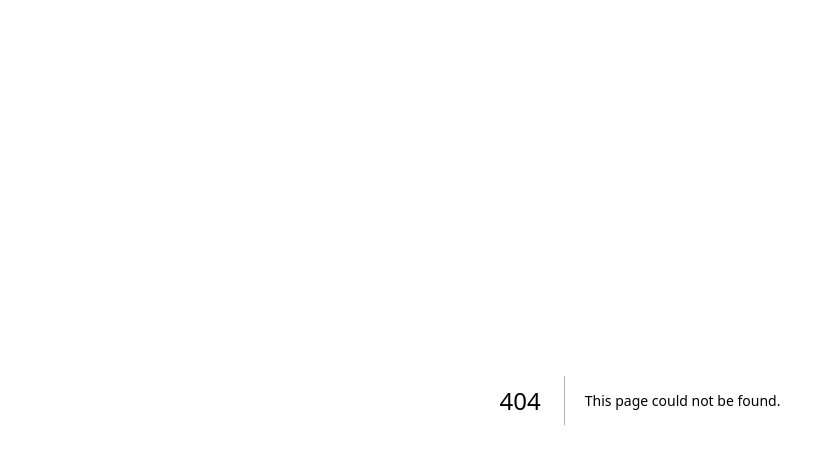
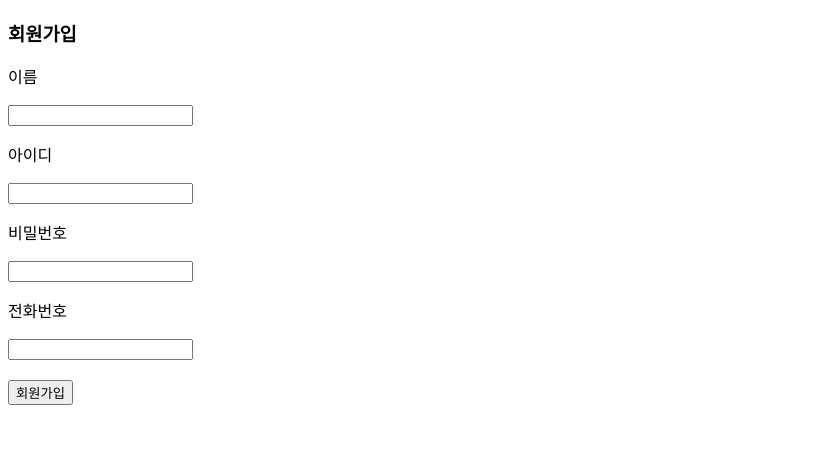
Before and after one commit to mandlake/baekjoon-rod-frontend, a Next.js app: page /join in a window 1280 px wide. Before the commit this address had no page. Shown: the top 464 px of the page, without its empty margins (0-835 px from the left). Built offline with nearby package versions, Linux system fonts and the light colour scheme.

Commit message:
240320 update

```diff
--- /dev/null
+++ b/app/join/page.tsx
@@ -0,0 +1,51 @@
+"use client";
+
+import { useState } from "react";
+
+const Join = () => {
+  const [join, setJoin] = useState({
+    name: "",
+    id: "",
+    pw: "",
+    phoneNum: "",
+  });
+
+  const handleName = (e: any) => {
+    setJoin({ ...join, name: e.target.value });
+  };
+
+  const handleId = (e: any) => {
+    setJoin({ ...join, id: e.target.value });
+  };
+
+  const handlePw = (e: any) => {
+    setJoin({ ...join, pw: e.target.value });
+  };
+
+  const handlePhoneNum = (e: any) => {
+    setJoin({ ...join, phoneNum: e.target.value });
+  };
+
+  const handleSubmit = () => {
+    alert();
+  };
+
+  return (
+    <>
+      <h3>회원가입</h3>
+      <p>이름</p>
+      <input type="text" onChange={handleName} />
+      <p>아이디</p>
+      <input type="text" onChange={handleId} />
+      <p>비밀번호</p>
+      <input type="text" onChange={handlePw} />
+      <p>전화번호</p>
+      <input type="text" onChange={handlePhoneNum} />
+      <br />
+      <br />
+      <button onClick={handleSubmit}>회원가입</button>
+    </>
+  );
+};
+
+export default Join;
```
Also changed, not shown: app/login/page.tsx (added, +51 -0 lines), app/page.tsx (+6 -6 lines).
